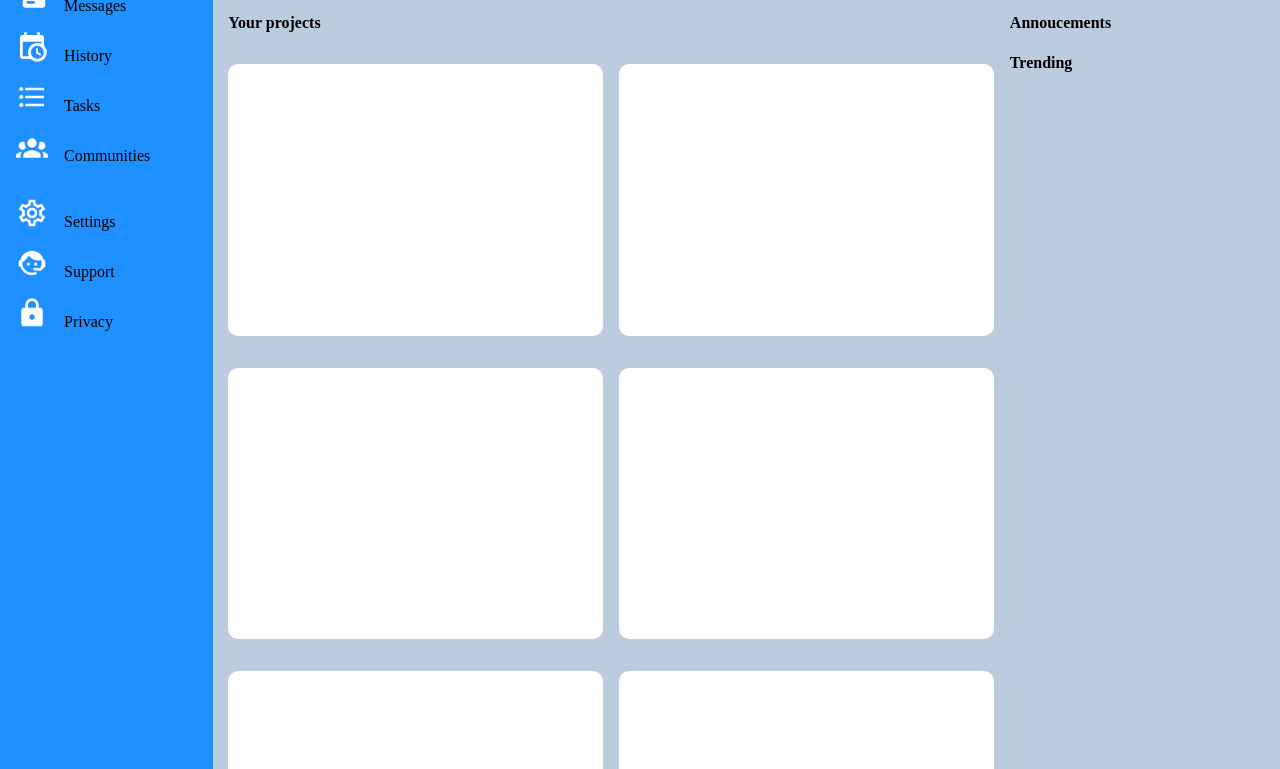
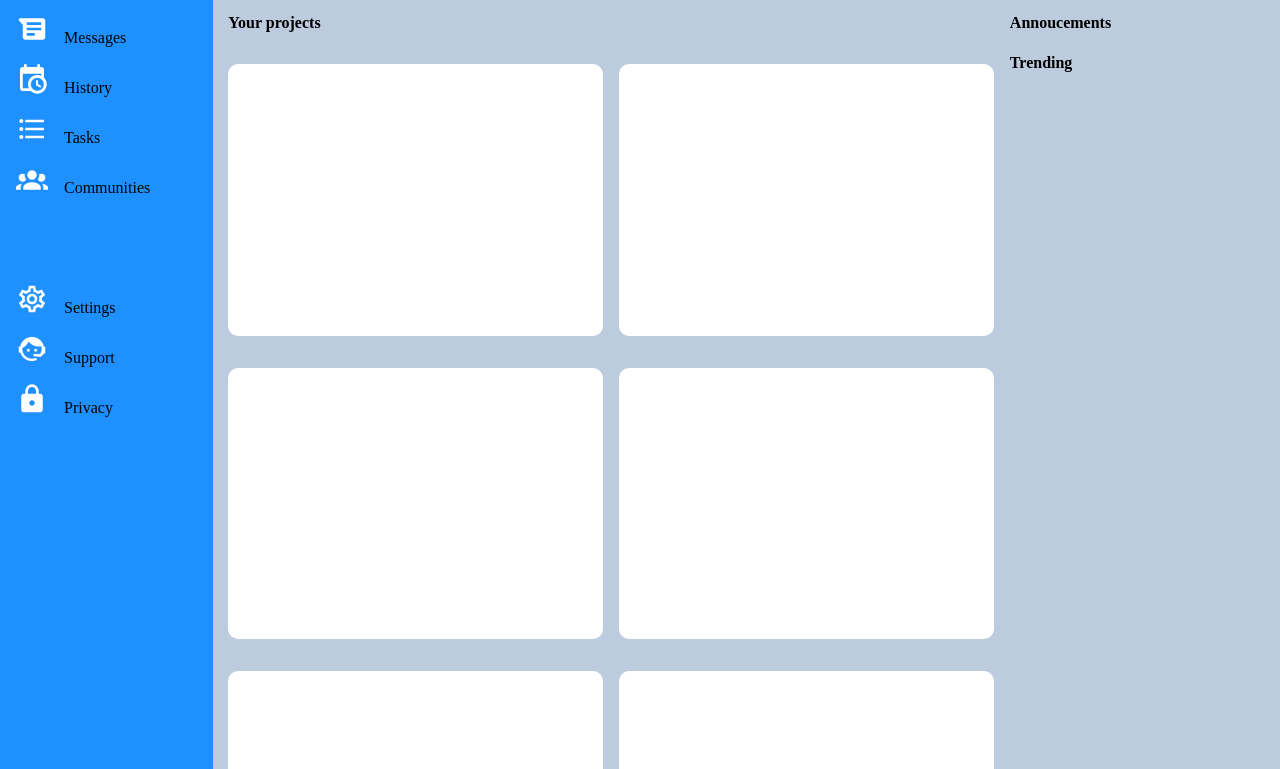
Before and after one commit to Ibn-A/dashboard, a plain HTML site: page index.html in a window 1280 px wide. Shown: the part 218-987 px from the top of the page. Drawn offline with Linux system fonts and the light colour scheme.

Commit message:
Update sidebar styles

```diff
--- a/styles.css
+++ b/styles.css
@@ -88,6 +88,9 @@ aside{
     grid-column: 1 / 2;
     grid-row: 1 / 3;
     padding: 1rem;
+    display: grid;
+    grid-template-rows: auto 1fr 2fr;
+    gap: 2rem;
 }
 aside .logo{
     padding: 0px;
@@ -109,7 +112,12 @@ aside ul li{
 aside ul li img{
     height: 2rem;
 }
+.main-link{
 
+}
+.secondary-link{
+
+}
 /* main section styles */
 main{
     background-color:#bccbde;
```
